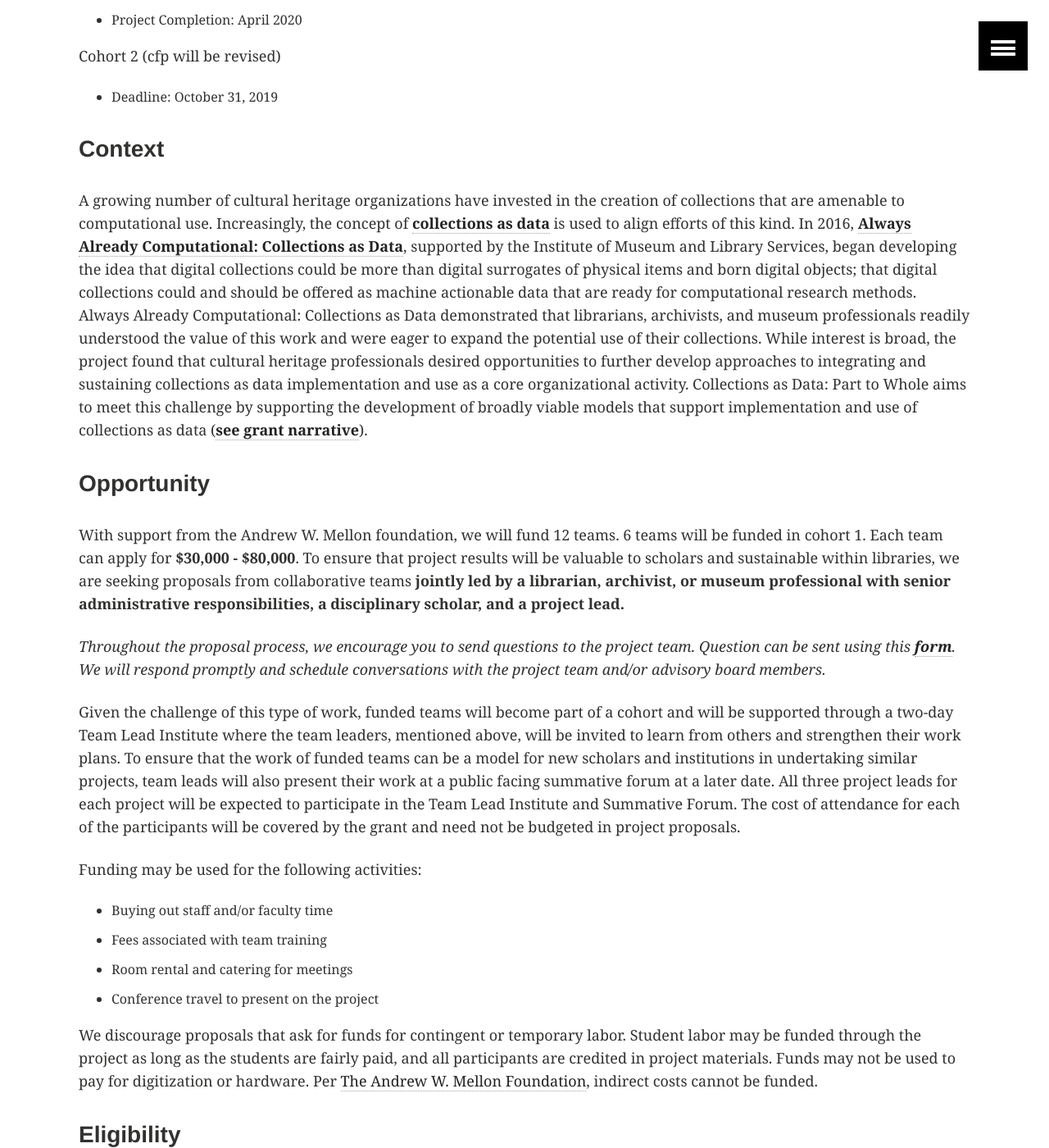
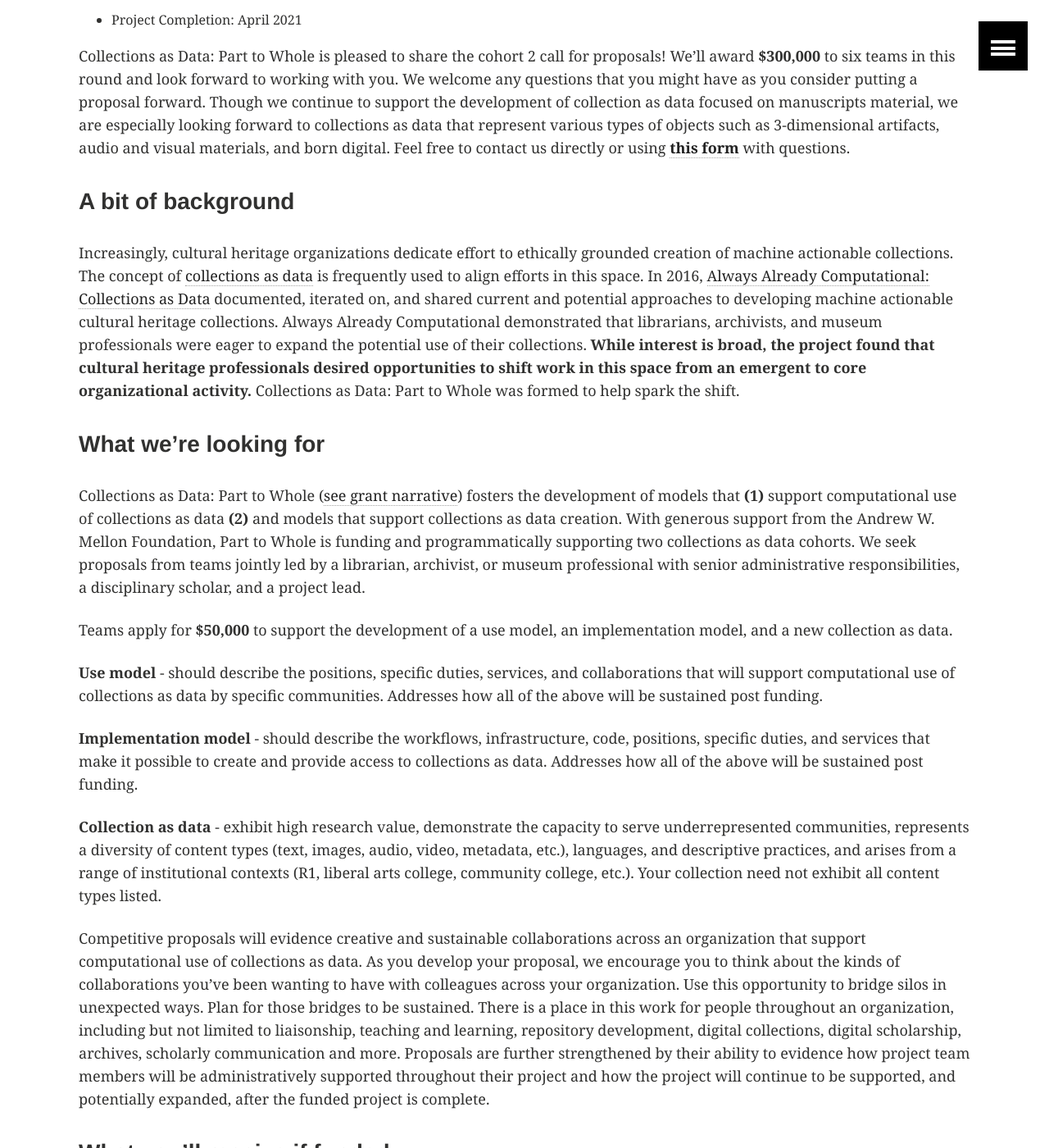
Before and after one commit to collectionsasdata/part2whole, a Jekyll site: the page built from cfp.md, in a window 1280 px wide and 1400 px high, scrolled down 397 px. Shown: the whole window at 82% size. Built offline with Jekyll 4.4.1, drawn with Linux system fonts in a browser that asks for light colours; some of the changed text lies outside the part shown.

Commit message:
Update cfp.md

```diff
--- a/cfp.md
+++ b/cfp.md
@@ -4,60 +4,83 @@ title:  "💡 Call for Proposals 💡"
 ---
 ---
 
-Cohort 1
-- **Deadline: October 31, 2018**
-- Project Initiation: January 2019
-- Project Completion: April 2020
+Cohort 2
+- **Deadline: October 31, 2019**
+- Project Initiation: January 2020
+- Project Completion: April 2021
 
-Cohort 2 (cfp will be revised)
-- Deadline: October 31, 2019
 
-### Context
+Collections as Data: Part to Whole is pleased to share the cohort 2 call for proposals! We’ll award **$300,000** to six teams in this round and look forward to working with you.  We welcome any questions that you might have as you consider putting a proposal forward. Though we continue to support the development of collection as data focused on manuscripts material, we are especially looking forward to collections as data that represent various types of objects such as 3-dimensional artifacts, audio and visual materials, and born digital. Feel free to contact us directly or using [**this form**](https://docs.google.com/forms/d/e/1FAIpQLSdUpy6FxMSxpM814v03-uscvoFs6yhHASq9z3SVpNdkkqYA0w/viewform?usp=sf_link) with questions.
 
-A growing number of cultural heritage organizations have invested in the creation of collections that are amenable to computational use. Increasingly, the concept of [**collections as data**](https://collectionsasdata.github.io/statement/) is used to align efforts of this kind. In 2016, [**Always Already Computational: Collections as Data**](https://collectionsasdata.github.io/), supported by the Institute of Museum and Library Services, began developing the idea that digital collections could be more than digital surrogates of physical items and born digital objects; that digital collections could and should be offered as machine actionable data that are ready for computational research methods. Always Already Computational: Collections as Data demonstrated that librarians, archivists, and museum professionals readily understood the value of this work and were eager to expand the potential use of their collections. While interest is broad, the project found that cultural heritage professionals desired opportunities to further develop approaches to integrating and sustaining collections as data implementation and use as a core organizational activity. Collections as Data: Part to Whole aims to meet this challenge by supporting the development of broadly viable models that support implementation and use of collections as data ([**see grant narrative**](https://github.com/collectionsasdata/part2whole/raw/master/cad_part2whole_narrative.pdf)).
+### A bit of background
 
-### Opportunity
+Increasingly, cultural heritage organizations dedicate effort to ethically grounded creation of machine actionable collections. The concept of [collections as data](https://collectionsasdata.github.io/statement/) is frequently used to align efforts in this space. In 2016, [Always Already Computational: Collections as Data](https://osf.io/mx6uk/wiki/home/) documented, iterated on, and shared current and potential approaches to developing machine actionable cultural heritage collections. Always Already Computational demonstrated that librarians, archivists, and museum professionals were eager to expand the potential use of their collections. **While interest is broad, the project found that cultural heritage professionals desired opportunities to shift work in this space from an emergent to core organizational activity.** Collections as Data: Part to Whole was formed to help spark the shift.
 
-With support from the Andrew W. Mellon foundation, we will fund 12 teams. 6 teams will be funded in cohort 1. Each team can apply for **$30,000 - $80,000**. To ensure that project results will be valuable to scholars and sustainable within libraries, we are seeking proposals from collaborative teams **jointly led by a librarian, archivist, or museum professional with senior administrative responsibilities, a disciplinary scholar, and a project lead.**
+### What we’re looking for
 
-*Throughout the proposal process, we encourage you to send questions to the project team. Question can be sent using this [**form**](https://docs.google.com/forms/d/e/1FAIpQLSdUpy6FxMSxpM814v03-uscvoFs6yhHASq9z3SVpNdkkqYA0w/viewform?usp=sf_link). We will respond promptly and schedule conversations with the project team and/or advisory board members.*
+Collections as Data: Part to Whole ([see grant narrative](https://github.com/collectionsasdata/part2whole/raw/master/cad_part2whole_narrative.pdf)) fosters the development of models that **(1)** support computational use of collections as data **(2)** and models that support collections as data creation. With generous support from the Andrew W. Mellon Foundation, Part to Whole is funding and programmatically supporting two collections as data cohorts. We seek proposals from teams jointly led by a librarian, archivist, or museum professional with senior administrative responsibilities, a disciplinary scholar, and a project lead.
 
-Given the challenge of this type of work, funded teams will become part of a cohort and will be supported through a two-day Team Lead Institute where the team leaders, mentioned above, will be invited to learn from others and strengthen their work plans. To ensure that the work of funded teams can be a model for new scholars and institutions in undertaking similar projects, team leads will also present their work at a public facing summative forum at a later date. All three project leads for each project will be expected to participate in the Team Lead Institute and Summative Forum. The cost of attendance for each of the participants will be covered by the grant and need not be budgeted in project proposals.
+Teams apply for **$50,000** to support the development of a use model, an implementation model,  and a new collection as data.
+
+**Use model** - should describe the positions, specific duties, services, and collaborations that will support computational use of collections as data by specific communities. Addresses how all of the above will be sustained post funding.
+
+**Implementation model** - should describe the workflows, infrastructure, code, positions, specific duties, and services that make it possible to create and provide access to collections as data. Addresses how all of the above will be sustained post funding.
+
+**Collection as data** - exhibit high research value, demonstrate the capacity to serve underrepresented communities, represents a diversity of content types (text, images, audio, video, metadata, etc.), languages, and descriptive practices, and arises from a range of institutional contexts (R1, liberal arts college, community college, etc.). Your collection need not exhibit all content types listed.
+
+Competitive proposals will evidence creative and sustainable collaborations across an organization that support computational use of collections as data. As you develop your proposal, we encourage you to think about the kinds of collaborations you’ve been wanting to have with colleagues across your organization. Use this opportunity to bridge silos in unexpected ways. Plan for those bridges to be sustained. There is a place in this work for people throughout an organization, including but not limited to liaisonship, teaching and learning, repository development, digital collections, digital scholarship, archives, scholarly communication and more. Proposals are further strengthened by their ability to evidence how project team members will be administratively supported throughout their project and how the project will continue to be supported, and potentially expanded, after the funded project is complete.
+
+### What you’ll receive if funded
+
+$50,000 to support the development of a use model, an implementation model, and a new collection as data.
 
 Funding may be used for the following activities:
+* Buying out staff and/or faculty time
+* Fees associated with team training
+* Room rental and catering for meetings
+* Conference travel to present on the project
+* Consultants from outside the institution
 
-- Buying out staff and/or faculty time
-- Fees associated with team training
-- Room rental and catering for meetings
-- Conference travel to present on the project
+Funded teams join a cohort of 6 and are programmatically supported by a two-day Team Lead Institute where team leaders will be invited to learn from others and strengthen their work. The Team Lead Institute will be facilitated by two invited experts and the Part to Whole project team. Project leads will also join the rest of the cohort at a public Summative Forum towards the end of the project to present the models, collection, and invite feedback from a broader audience. Funded teams will also have opportunities to seek feedback from the [Part to Whole Advisory Board](https://collectionsasdata.github.io/part2whole/team/).
 
-We discourage proposals that ask for funds for contingent or temporary labor. Student labor may be funded through the project as long as the students are fairly paid, and all participants are credited in project materials. Funds may not be used to pay for digitization or hardware. Per [The Andrew W. Mellon Foundation](https://mellon.org/programs/scholarly-communications/inquiries-and-guidelines/), indirect costs cannot be funded.
+### Some guidelines
 
-### Eligibility
+Per [The Andrew W. Mellon Foundation](https://mellon.org/programs/scholarly-communications/inquiries-and-guidelines/), indirect costs cannot be funded.
 
-The applicant institution must be located in the United States or in an associated entity, e.g., the Commonwealth of Puerto Rico or American Samoa.
+We discourage proposals that ask for funds for contingent or temporary labor. Student labor may be funded through the project as long as the students are fairly paid, and all participants are credited in project materials. Funds may not be used to pay for digitization or hardware.
+
 
 ### Evaluation Criteria
 
-1. The proposed project - especially in the draft collections as data service plan and the draft implementation plan - will demonstrate:
+1. Use model demonstrates:
+- Innovative, cross-division and/or cross-departmental formation of positions and services that support the use of collections as data
+- Local sustainability
+- Ready potential for adaptability by other institutions
 
-   - innovative organizational thinking as it applies to the roles and services needed to support the use of collections as data
+2. Implementation model demonstrates:
+- Innovative, cross-division and/or cross-departmental formation of positions and services needed to implement collections as data
+- Local sustainability
+- Ready potential for adaptability by other institutions
 
-   - local sustainability
+3. Proposed collections as data evidence:
+- significant research value
+- the perspectives of underrepresented and/or oppressed groups are highly encouraged.
 
-   - evidence of ready potential for adaptability by other institutions
+4. Entire proposal demonstrates commitment to developing and implementing processes for addressing complex ethical issues inherent to engagement with cultural heritage data, and the needs of marginalized and underrepresented communities.
 
-2. Proposed collections as data will articulate significant research value. Projects that reflect the perspectives of underrepresented and/or oppressed groups are highly encouraged.
+5. The proposed project evidences knowledge of complementary collections, standards, and initiatives in the library field and scholarly disciplines that speak to project goals.
 
-3. The proposed project will demonstrate commitment to developing and implementing processes for addressing complex ethical issues inherent to engagement with cultural heritage data.
-
-4. The proposed project will demonstrate knowledge of complementary collections, standards, and initiatives in the library field and scholarly disciplines that speak to project goals.
-
-5. The proposed project will utilize open source technologies that aim for interoperability with a broader open scholarly communication infrastructure.
-
-*Collections as Data: Part to Whole* will place emphasis on proposals that demonstrate holistic organizational approaches to supporting collections as data use. Competitive proposals will simultaneously demonstrate intention to create collections as data that have high research value and the capacity to serve underrepresented communities. In light of the important work being done around digital archiving, born digital collections, and marginalized communities (Documenting the Now, for example), we are especially interested in seeing proposals from those communities.
+6. The proposed project utilizes open source technologies that aim for interoperability (where appropriate) with a broader open scholarly communication infrastructure.
 
 Strong proposals will further evidence how project team members will be administratively supported throughout the project and how the project will continue to be supported, and potentially expanded, after the funded project is complete.
+
+### A requirement
+
+Project leads for each project will participate in the Team Lead Institute and Summative Forum. The cost of attendance for the three team leads will be covered by Part to Whole and need not be budgeted in project proposals.
+
+### Who can apply
+
+The applicant institution must be located in the United States or in an associated entity, e.g., the Commonwealth of Puerto Rico or American Samoa.
 
 ### Submissions
 
@@ -69,35 +92,36 @@ Proposals should follow this format and be submitted [**here**](https://docs.goo
 
 3. Investigator Bios
 
-4. Summary of project
+4. Summary of Project
 
-5. Project Rationale
+5. Project Rationale and Statement of Significance (approximately 1500 words)
 
-   - The reason for the project, how it aims to serve particular communities; to what extent, if any, needs are currently addressed by your institution or other institutions, what needs to be done; what your institution needs to accomplish these tasks.
+- The reason for the project, how it aims to serve particular communities; to what extent, if any, needs are currently addressed by your institution or other institutions, what needs to be done; what your institution needs to accomplish these tasks.
+- Outline of proposed collection’s significance and research value (see evaluation criteria for details).
 
-6. Statement of Significance
+6. Project Plan
 
-7. A preliminary draft of a collections as data service plan describing the roles and services within the institution that will support the use of the collections as data
+7. Describe how the project will address the ethical issues specific to the proposed collection as data.
 
-8. A preliminary draft of an implementation plan describing the workflows and technologies required for creating the collections as data
+- Draft Use model - should describe the positions, specific duties, services, and collaborations that will support computational use of collections as data by specific communities. Addresses how all of the above will be sustained post funding.
 
-9. An overview of the material to be made available as data
+- Draft Implementation model - should describe the workflows, infrastructure, code, positions, specific duties, and services that make it possible to create and provide access to collections as data. Addresses how all of the above will be sustained post funding.
 
-10. Timeline of completion
+- An overview of the material to be made available as data. Plan for the care and continued use of the collection after the funded portion of the project ends.
 
-11. Budget and budget narrative
+8. Timeline of completion
 
-12. Sustainability plan for the care and continued use of the collection after the funded portion of the project ends
+9. Budget and budget narrative
 
-13. Statements of support
+10. Statements of support
 
-    - from the library director or administrative equivalent  addressing what concrete measures they will take to make sure the project team has the resources it needs to complete the project - this may include proposed temporary revisions to job descriptions and the establishment of official working groups with representation at leadership council meetings
+- from the library director or administrative equivalent addressing what concrete measures they will take to make sure the project team has the resources it needs to complete the project - this may include proposed temporary revisions to job descriptions and the establishment of official working groups with representation at leadership council meetings
 
-    - from the librarian, archivist, or museum professional with senior administrative responsibility addressing how this project will benefit their institution and how library team members will be supported in accomplishing their tasks
+- from the librarian, archivist, or museum professional with senior administrative responsibility addressing how this project will benefit their institution and how library team members will be supported in accomplishing their tasks
 
-    - from the disciplinary scholar addressing how the data produced by this project will support the advance of research
+- from the disciplinary scholar addressing how the data produced by this project will support the advancement of research
 
-    - from the project lead describing how the project will be organized
+- from the project lead describing how the project will be organized
 
 # Contact
 
```
